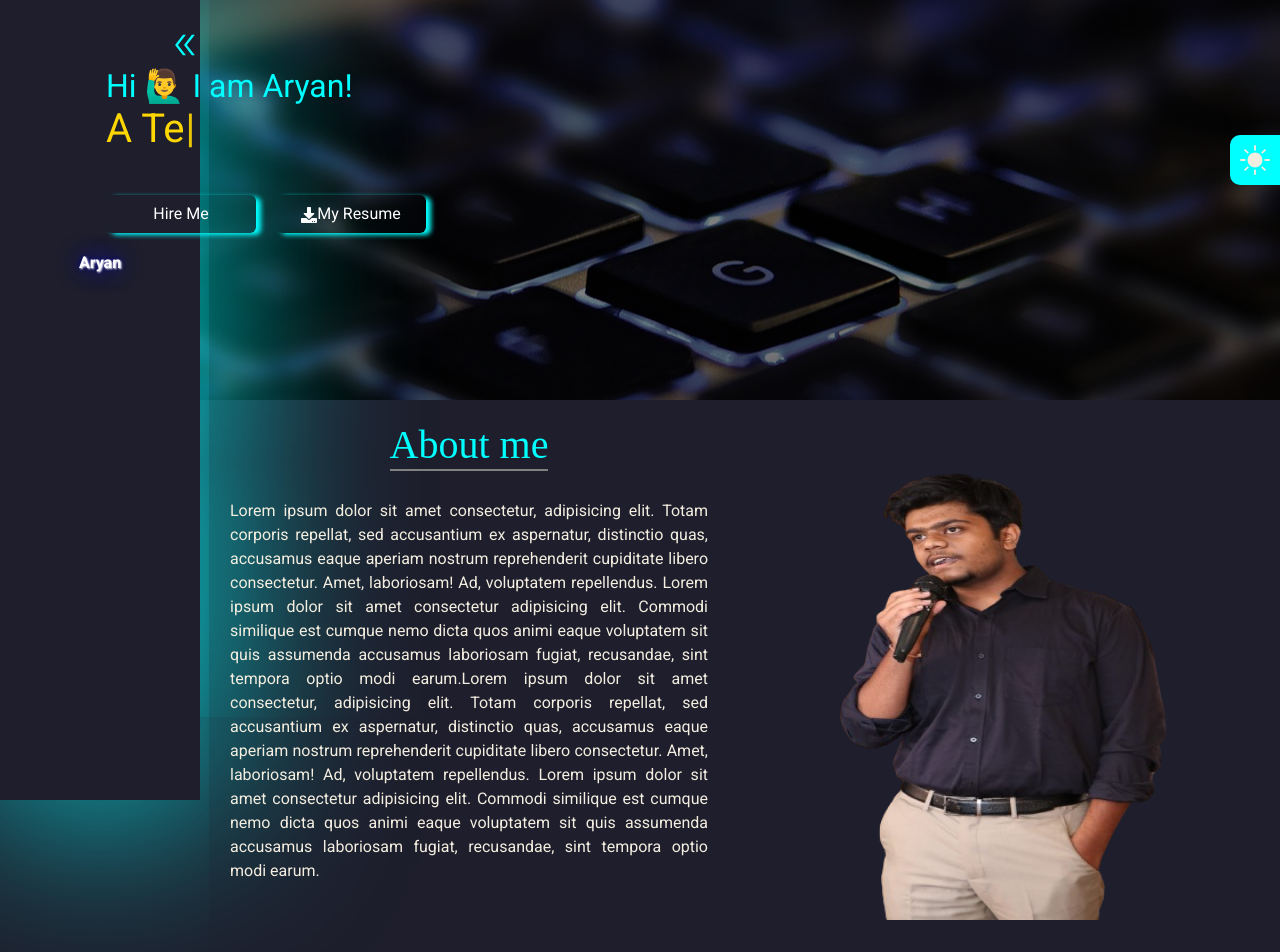
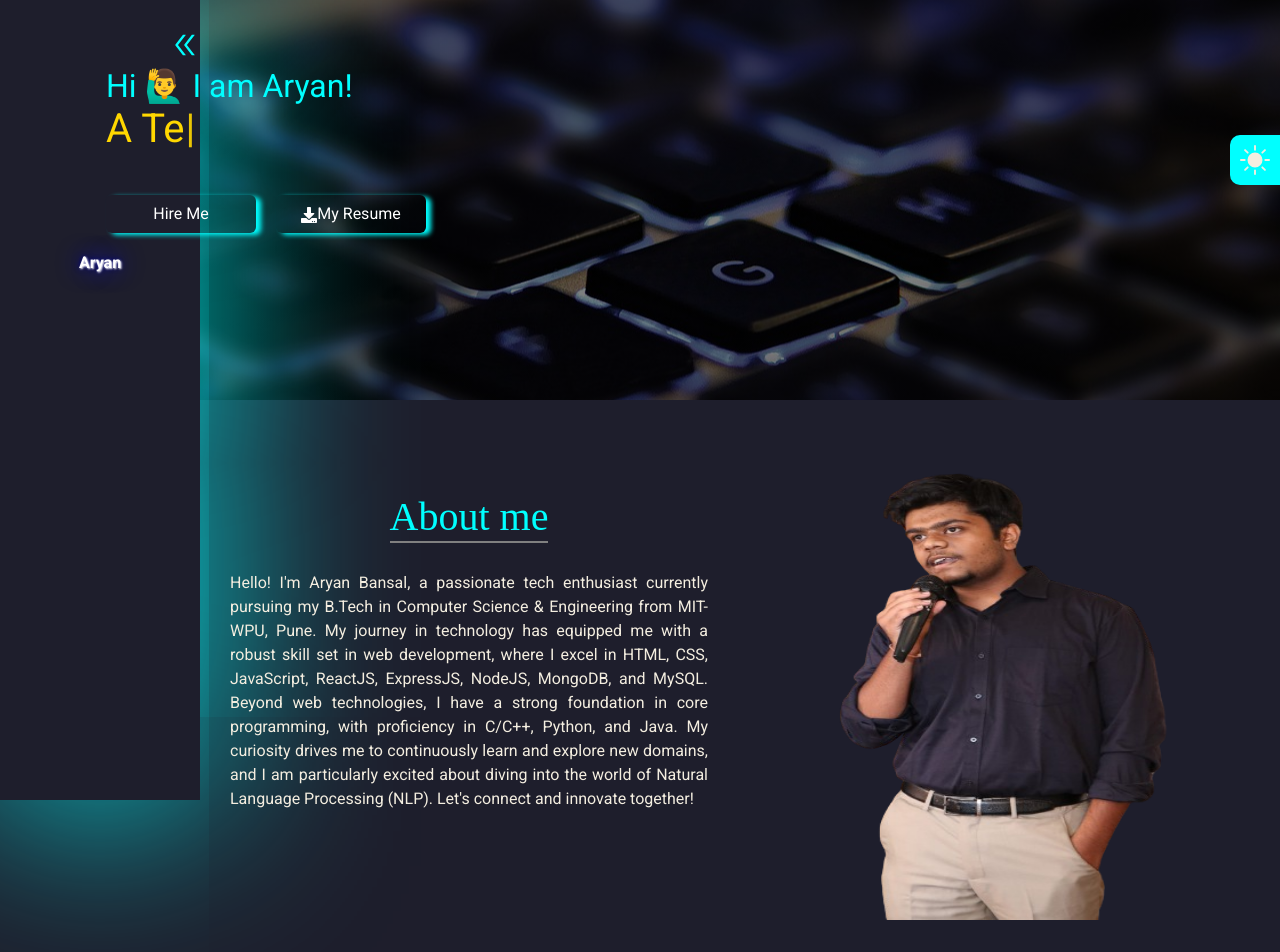
Before and after one commit to Bansal29/Portfolio-React, a React (Create React App) app: page / in a window 1280 px wide. Shown: the top 952 px of the page. Built offline with nearby package versions, Linux system fonts and the light colour scheme.

Commit message:
changes in frontend

```diff
--- a/src/pages/About/About.js
+++ b/src/pages/About/About.js
@@ -1,43 +1,3 @@
-// import React from "react";
-// import "./About.css";
-// import Jump from "react-reveal/Jump";
-// const About = () => {
-//   return (
-//     <div>
-//       <Jump>
-//         <div className="about" id="about">
-//           <div className="row">
-//             <div className="col-md-6 col-xl-6 col-lg-6 col-xs-12 about-content">
-//               <h1>About me</h1>
-//               <p>
-//                 Lorem ipsum dolor sit amet consectetur, adipisicing elit. Totam
-//                 corporis repellat, sed accusantium ex aspernatur, distinctio
-//                 quas, accusamus eaque aperiam nostrum reprehenderit cupiditate
-//                 libero consectetur. Amet, laboriosam! Ad, voluptatem
-//                 repellendus. Lorem ipsum dolor sit amet consectetur adipisicing
-//                 elit. Commodi similique est cumque nemo dicta quos animi eaque
-//                 voluptatem sit quis assumenda accusamus laboriosam fugiat,
-//                 recusandae, sint tempora optio modi earum.Lorem ipsum dolor sit
-//                 amet consectetur, adipisicing elit. Totam corporis repellat, sed
-//                 accusantium ex aspernatur, distinctio quas, accusamus eaque
-//                 aperiam nostrum reprehenderit cupiditate libero consectetur.
-//                 Amet, laboriosam! Ad, voluptatem repellendus. Lorem ipsum dolor
-//                 sit amet consectetur adipisicing elit. Commodi similique est
-//                 cumque nemo dicta quos animi eaque voluptatem sit quis assumenda
-//                 accusamus laboriosam fugiat, recusandae, sint tempora optio modi
-//                 earum.
-//               </p>
-//             </div>
-//             <div className="col-md-6 col-xl-6 col-lg-6 col-xs-12 about-img">
-//               <img src="profile.png" alt="profile_pic" title="Aryan Bansal" />
-//             </div>
-//           </div>
-//         </div>
-//       </Jump>
-//     </div>
-//   );
-// };
-
 // export default About;
 import React from "react";
 import "./About.css";
@@ -52,22 +12,17 @@ const About = () => {
             <div className="col-md-6 col-xl-6 col-lg-6 col-xs-12 about-content">
               <h1>About me</h1>
               <p>
-                Lorem ipsum dolor sit amet consectetur, adipisicing elit. Totam
-                corporis repellat, sed accusantium ex aspernatur, distinctio
-                quas, accusamus eaque aperiam nostrum reprehenderit cupiditate
-                libero consectetur. Amet, laboriosam! Ad, voluptatem
-                repellendus. Lorem ipsum dolor sit amet consectetur adipisicing
-                elit. Commodi similique est cumque nemo dicta quos animi eaque
-                voluptatem sit quis assumenda accusamus laboriosam fugiat,
-                recusandae, sint tempora optio modi earum.Lorem ipsum dolor sit
-                amet consectetur, adipisicing elit. Totam corporis repellat, sed
-                accusantium ex aspernatur, distinctio quas, accusamus eaque
-                aperiam nostrum reprehenderit cupiditate libero consectetur.
-                Amet, laboriosam! Ad, voluptatem repellendus. Lorem ipsum dolor
-                sit amet consectetur adipisicing elit. Commodi similique est
-                cumque nemo dicta quos animi eaque voluptatem sit quis assumenda
-                accusamus laboriosam fugiat, recusandae, sint tempora optio modi
-                earum.
+                Hello! I'm Aryan Bansal, a passionate tech enthusiast currently
+                pursuing my B.Tech in Computer Science & Engineering from
+                MIT-WPU, Pune. My journey in technology has equipped me with a
+                robust skill set in web development, where I excel in HTML, CSS,
+                JavaScript, ReactJS, ExpressJS, NodeJS, MongoDB, and MySQL.
+                Beyond web technologies, I have a strong foundation in core
+                programming, with proficiency in C/C++, Python, and Java. My
+                curiosity drives me to continuously learn and explore new
+                domains, and I am particularly excited about diving into the
+                world of Natural Language Processing (NLP). Let's connect and
+                innovate together!
               </p>
             </div>
             <div className="col-md-6 col-xl-6 col-lg-6 col-xs-12 about-img">
--- a/src/pages/Contact/Contact.js
+++ b/src/pages/Contact/Contact.js
@@ -1,7 +1,7 @@
 import React, { useState } from "react";
 import emailjs from "emailjs-com";
 // import { ToastContainer, toast } from "react-toastify/dist/react-toastify.cjs";
-import { BsFacebook, BsGithub, BsLinkedin } from "react-icons/bs";
+import { BsGithub, BsLinkedin } from "react-icons/bs";
 import "./Contact.css";
 
 const Contact = () => {
```
Also changed, not shown: 1 other file (tests, documents, lock files or other folders).
